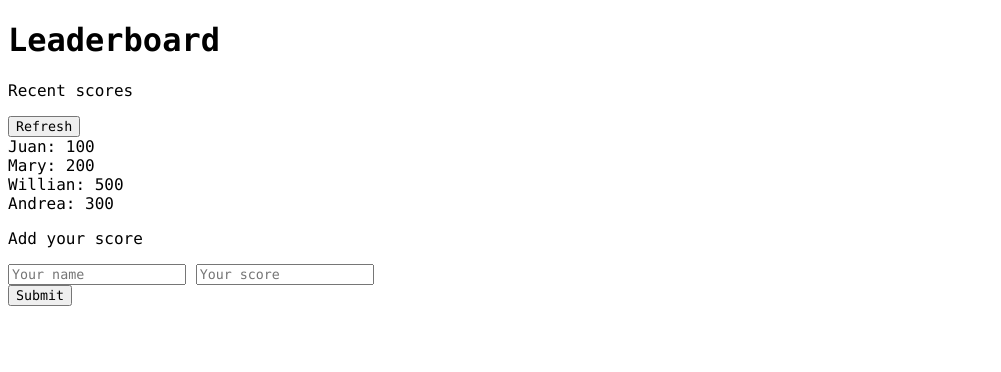
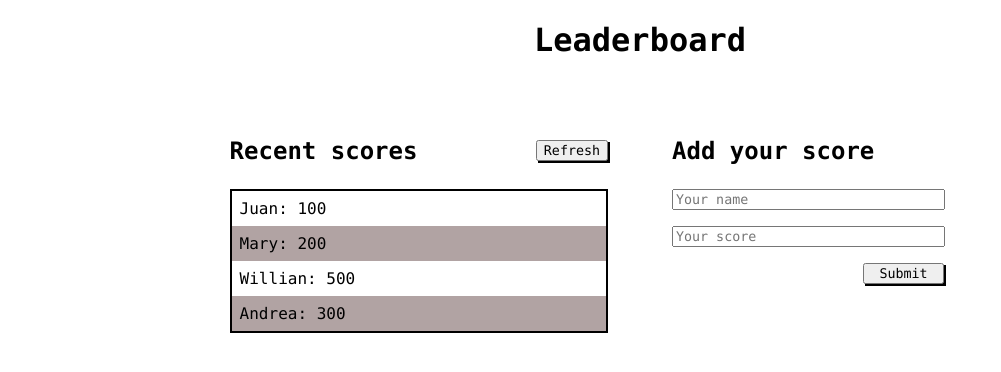
Before and after one commit to smunoz1988/Leaderboard, a website built with webpack: page src/index.html in a window 1280 px wide. Shown: the whole page, without its empty margins (0-1001 px from the left). Built offline with nearby package versions, Linux system fonts and the light colour scheme.

Commit message:
add basic style

```diff
--- a/src/style.css
+++ b/src/style.css
@@ -1,3 +1,75 @@
 * {
   font-family: "Lucida Console", "Courier New", monospace;
 }
+
+h1 {
+  display: flex;
+  justify-content: center;
+}
+
+#scoreSection {
+  display: flex;
+  width: 70%;
+  margin: auto;
+}
+
+.divTitles {
+  font-size: 1.5rem;
+  font-weight: 900;
+}
+
+.scoresDiv {
+  padding: 2rem;
+  width: 50%;
+}
+
+.recentScores {
+  display: flex;
+  justify-content: space-between;
+  align-items: center;
+}
+
+#refreshBtn {
+  height: 70%;
+  box-shadow: 2px 2px;
+}
+
+#scoresContainer {
+  border: solid 2px black;
+}
+
+#scoresContainer div {
+  padding: 0.5rem;
+}
+
+#scoresContainer div:nth-child(even) {
+  background-color: rgb(177, 163, 163);
+}
+
+.addScoreDiv {
+  padding: 2rem;
+  width: 50%;
+  display: flex;
+  flex-direction: column;
+}
+
+#inputName {
+  width: 70%;
+}
+
+#inputScore {
+  margin-top: 1rem;
+  margin-bottom: 1rem;
+  width: 70%;
+}
+
+.submitBtnContainer {
+  display: flex;
+  width: 72%;
+  justify-content: right;
+}
+
+#submitBtn {
+  box-shadow: 2px 2px;
+  width: 30%;
+}
```
Also changed, not shown: .github/workflows/linters.yml.
